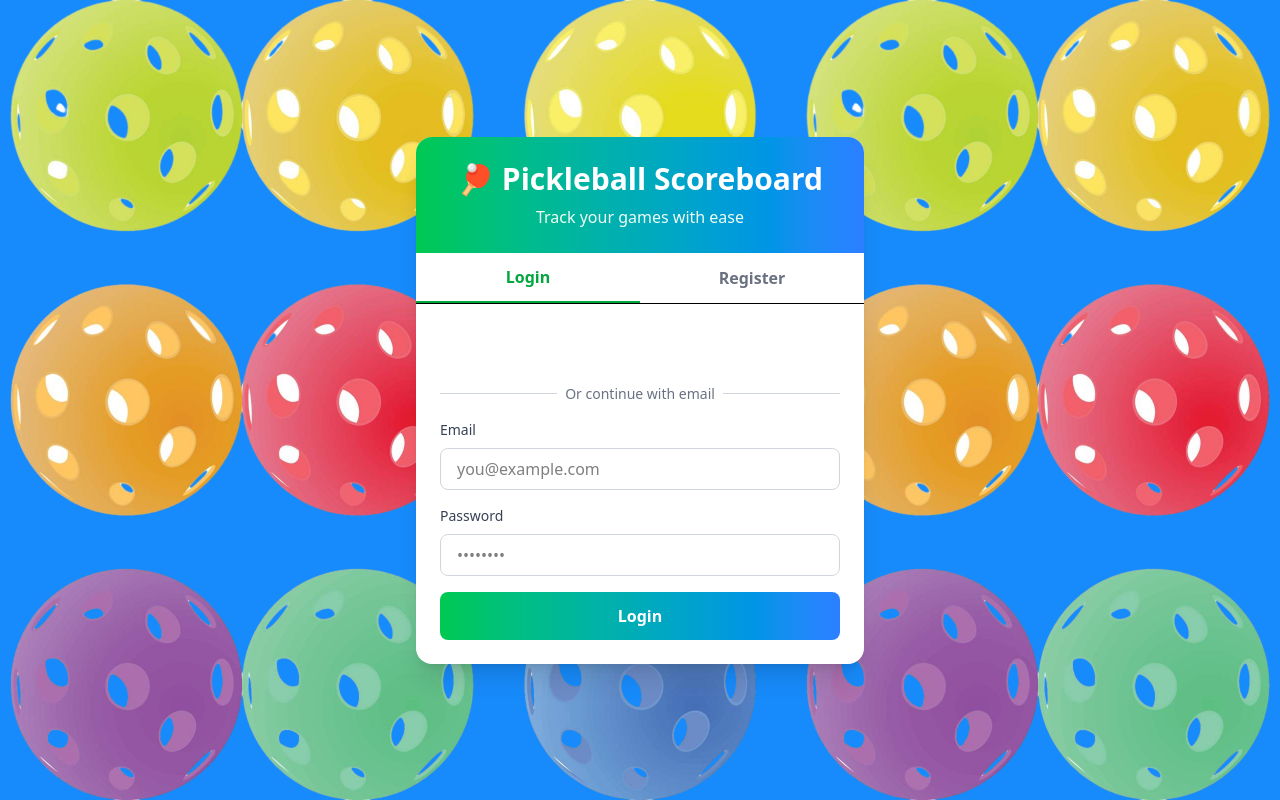
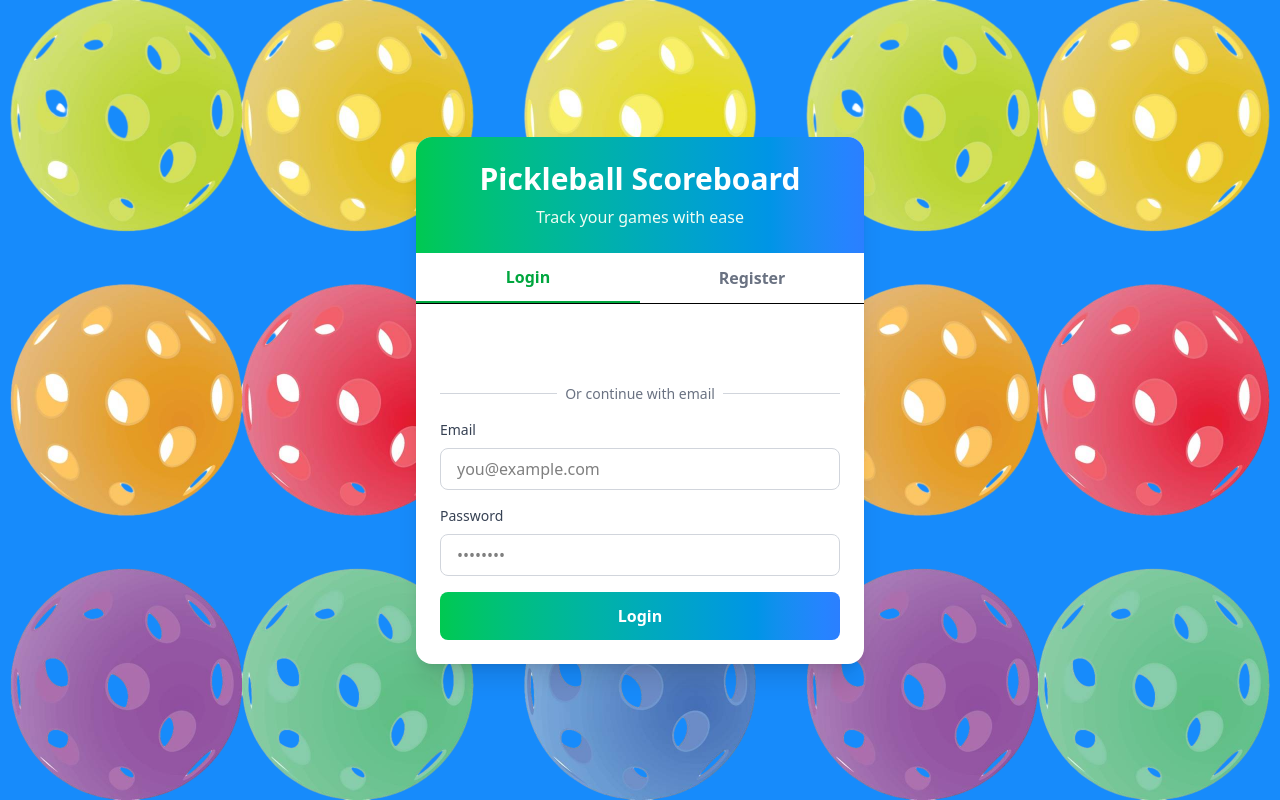
Before and after one commit to djneill/Pickleball-Scoreboard, a React (Vite) app in the folder frontend/: page /auth in a window 1280 px wide. Built offline with nearby package versions, Linux system fonts and the light colour scheme; no server answers.

Commit message:
authpage

```diff
--- a/frontend/src/pages/AuthPage.tsx
+++ b/frontend/src/pages/AuthPage.tsx
@@ -89,7 +89,7 @@ export default function AuthPage() {
         <div className="bg-white rounded-2xl shadow-xl overflow-hidden">
           <div className="bg-gradient-to-r from-green-500 to-blue-500 p-6">
             <h1 className="text-3xl font-bold text-white text-center">
-              🏓 Pickleball Scoreboard
+              Pickleball Scoreboard
             </h1>
             <p className="text-green-50 text-center mt-2">
               Track your games with ease
```
